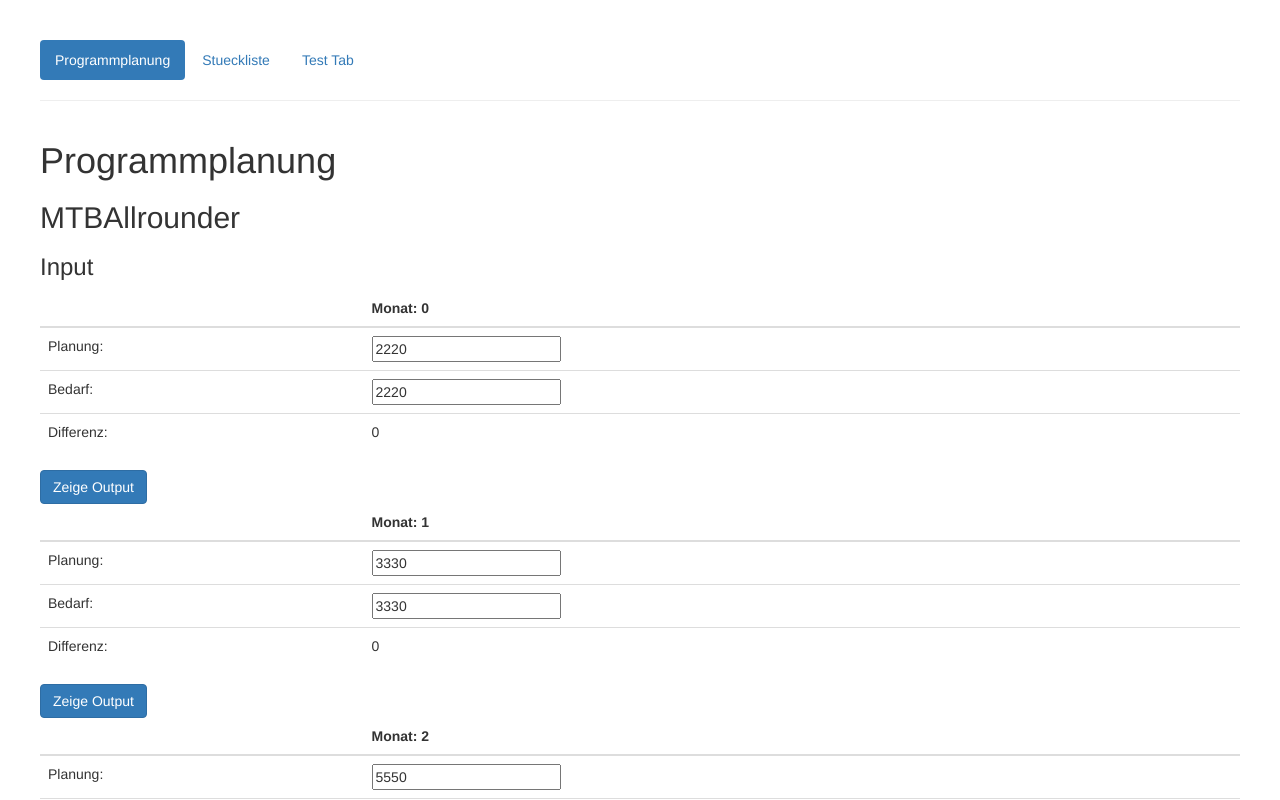
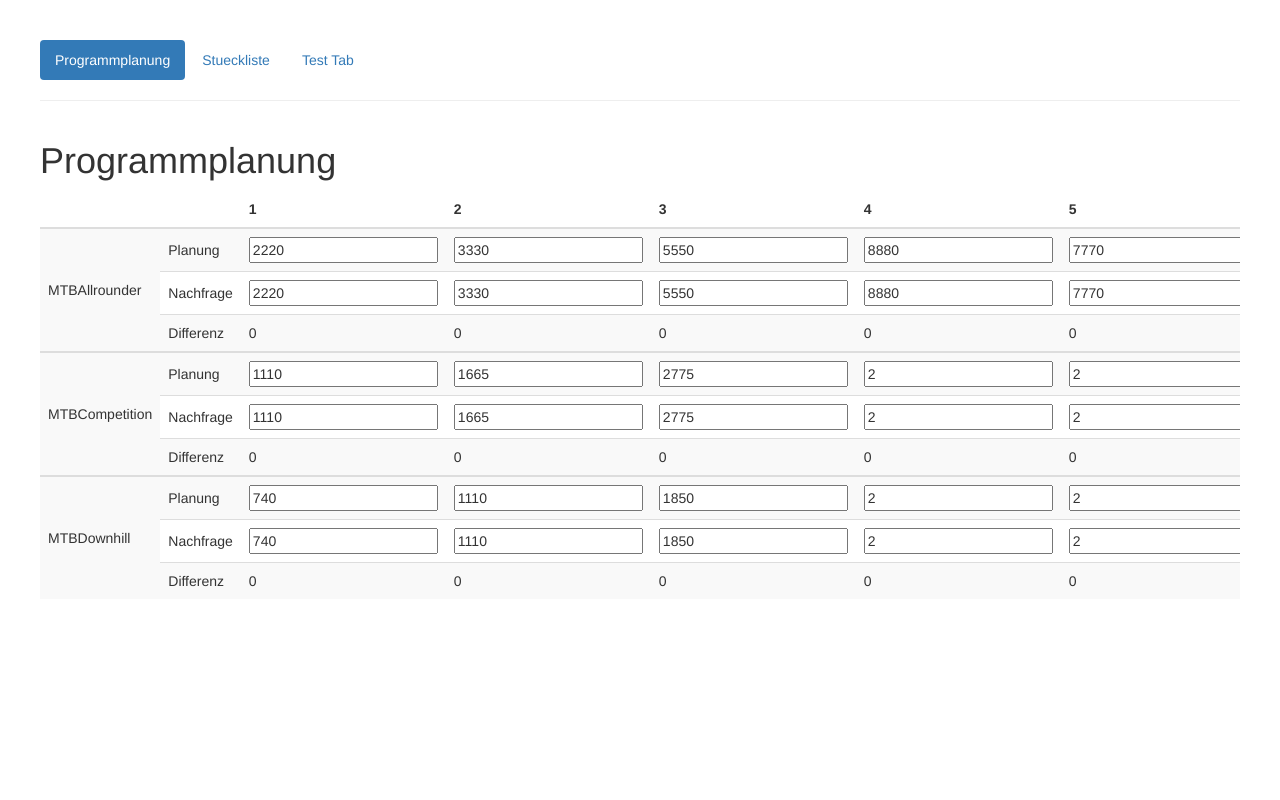
Before and after one commit to steffenwohlers/wi3p, an Angular app: page /programmplanung/1 in a window 1280 px wide. Shown: the top 800 px of the page. Built offline with nearby package versions, Linux system fonts and the light colour scheme.

Commit message:
Einige kleine Komponenten gelöscht und Programmplanung in eine große Tabelle gepackt, Konstruktor von ProgrammPlanungInput muss nun keinen Demand-Wert mehr entgegen nehmen

```diff
--- a/src/app/app.module.ts
+++ b/src/app/app.module.ts
@@ -10,10 +10,8 @@ import { StuecklisteItemComponent } from './stueckliste/stueckliste-item/stueckl
 import { FahrradService } from './shared/fahrrad.service';
 import { TestTabComponent } from './test-tab/test-tab.component';
 import { FormsModule } from '@angular/forms';
-import { ProgrammplanungFahrradComponent } from './programmplanung/programmplanung-fahrrad/programmplanung-fahrrad.component';
 
 // tslint:disable-next-line:max-line-length
-import { ProgrammplanungInputFahrradComponent } from './programmplanung/programmplanung-fahrrad-input/programmplanung-fahrrad-input.component';
 import { ProgrammplanungFahrradOutputComponent } from './programmplanung/programmplanung-fahrrad-output/programmplanung-fahrrad-output.component';
 import { ProgrammplanungFahrradStartComponent } from './programmplanung/programmplanung-fahrrad-start/programmplanung-fahrrad-start.component';
 
@@ -26,8 +24,6 @@ import { ProgrammplanungFahrradStartComponent } from './programmplanung/programm
     HeaderComponent,
     StuecklisteItemComponent,
     TestTabComponent,
-    ProgrammplanungFahrradComponent,
-    ProgrammplanungInputFahrradComponent,
     ProgrammplanungFahrradOutputComponent,
     ProgrammplanungFahrradStartComponent
   ],
--- a/src/app/programmplanung/programmplanung-fahrrad-input/programmplanung-fahrrad-input.component.html
+++ /dev/null
@@ -1,32 +0,0 @@
-
-<table class="table table-sm">
-    <thead>
-        <tr>
-            <th></th>
-            <th>Monat: {{programmplanungInput.date.getMonth()}}</th>
-        </tr>
-    </thead>
-    <tbody>
-        <tr>
-            <td>Planung:</td>
-            <td>
-                <input type="number"
-                [(ngModel)]="programmplanungInput.planning"
-                >
-            </td>
-        </tr>
-        <tr>
-            <td>Bedarf:</td>
-            <td>
-                <input type="number"
-                [(ngModel)]="programmplanungInput.demand"
-                >
-            </td>
-        </tr>
-        <tr>
-            <td>Differenz:</td>
-            <td>{{programmplanungInput.planning - programmplanungInput.demand}}</td>
-        </tr>
-    </tbody>
-</table>
-<a [routerLink]="[programmplanungInput.date.getMonth()]" class="btn btn-primary">Zeige Output</a>
--- a/src/app/programmplanung/programmplanung-fahrrad-input/programmplanung-fahrrad-input.component.ts
+++ /dev/null
@@ -1,26 +0,0 @@
-import { Component, OnInit, Input } from '@angular/core';
-import { Fahrrad } from '../../shared/fahrrad.model';
-import { NgForm } from '@angular/forms';
-import { Router } from '@angular/router';
-import { ProgrammplanungInput } from '../../shared/programmplanung-input.model';
-
-@Component({
-  selector: 'app-programmplanung-fahrrad-input',
-  templateUrl: './programmplanung-fahrrad-input.component.html',
-  styles: []
-})
-export class ProgrammplanungInputFahrradComponent implements OnInit {
-
-  @Input() programmplanungInput: ProgrammplanungInput;
-
-  constructor(private router: Router) { }
-
-  ngOnInit() {
-
-  }
-
-  onOutput() {
-    this.router.navigate(['/programmplanung', 'output']);
-  }
-
-}
--- a/src/app/programmplanung/programmplanung-fahrrad/programmplanung-fahrrad.component.html
+++ /dev/null
@@ -1,7 +0,0 @@
-<h2>{{fahrrad.modell}}</h2>
-<h3>Input</h3>
-<app-programmplanung-fahrrad-input *ngFor="let programmplanungInput of fahrrad.progammplanungInputArray" [programmplanungInput]="programmplanungInput"></app-programmplanung-fahrrad-input>
-<hr>
-<router-outlet></router-outlet>
-<hr>
-<hr>
--- a/src/app/programmplanung/programmplanung-fahrrad/programmplanung-fahrrad.component.ts
+++ /dev/null
@@ -1,17 +0,0 @@
-import { Component, OnInit, Input } from '@angular/core';
-import { Fahrrad } from '../../shared/fahrrad.model';
-
-@Component({
-  selector: 'app-programmplanung-fahrrad',
-  templateUrl: './programmplanung-fahrrad.component.html',
-  styles: []
-})
-export class ProgrammplanungFahrradComponent implements OnInit {
-  @Input() fahrrad: Fahrrad;
-
-  constructor() { }
-
-  ngOnInit() {
-  }
-
-}
--- a/src/app/programmplanung/programmplanung.component.html
+++ b/src/app/programmplanung/programmplanung.component.html
@@ -1,4 +1,37 @@
 <h1>Programmplanung</h1>
 
-
-<app-programmplanung-fahrrad *ngFor="let fahrrad of fahrraeder" [fahrrad]="fahrrad"></app-programmplanung-fahrrad>
+<table class="table table-striped table-hover">
+    <thead>
+        <tr>
+            <th colspan="2"></th>
+            <th *ngFor="let arr of fahrraeder[0].progammplanungInputArray">{{ arr.date | date:'M' }}</th>
+        </tr>
+    </thead>
+    <tbody *ngFor="let fahrrad of fahrraeder">
+        <tr>
+            <td rowspan="3">{{ fahrrad.modell }}</td>
+            <td>Planung</td>
+            <td *ngFor="let arr of fahrrad.progammplanungInputArray">
+                <input type="number"
+                class="form control"
+                [(ngModel)]="arr.planning"
+                >
+            </td>
+        </tr>
+        <tr>
+            <td>Nachfrage</td>
+            <td *ngFor="let arr of fahrrad.progammplanungInputArray">
+                    <input type="number"
+                    class="form control"
+                    [(ngModel)]="arr.demand"
+                    >
+            </td>
+        </tr>
+        <tr>
+            <td>Differenz</td>
+            <td *ngFor="let arr of fahrrad.progammplanungInputArray" [ngClass]="{'down':arr.planning < arr.demand}">
+                {{ arr.planning - arr.demand }}
+            </td>
+        </tr>
+    </tbody>
+</table>
--- a/src/app/programmplanung/programmplanung.component.ts
+++ b/src/app/programmplanung/programmplanung.component.ts
@@ -15,6 +15,7 @@ export class ProgrammplanungComponent implements OnInit {
   ngOnInit() {
     this.fahrraeder = this.fahrradService.getFahrraeder();
 
+    console.log(this.fahrraeder);
   }
 
 }
--- a/src/app/shared/fahrrad.service.ts
+++ b/src/app/shared/fahrrad.service.ts
@@ -9,18 +9,18 @@ export class FahrradService {
             'spark',
             'Fox32 F100',
             [
-                new ProgrammplanungInput(0, 2220, 2220),
-                new ProgrammplanungInput(1, 3330, 3330),
-                new ProgrammplanungInput(2, 5550, 5550),
-                new ProgrammplanungInput(3, 2, 2),
-                new ProgrammplanungInput(4, 2, 2),
-                new ProgrammplanungInput(5, 3, 3),
-                new ProgrammplanungInput(6, 2, 2),
-                new ProgrammplanungInput(7, 2, 2),
-                new ProgrammplanungInput(8, 3, 3),
-                new ProgrammplanungInput(9, 2, 2),
-                new ProgrammplanungInput(10, 2, 2),
-                new ProgrammplanungInput(11, 3, 3)
+                new ProgrammplanungInput(0, 2220),
+                new ProgrammplanungInput(1, 3330),
+                new ProgrammplanungInput(2, 5550),
+                new ProgrammplanungInput(3, 8880),
+                new ProgrammplanungInput(4, 7770),
+                new ProgrammplanungInput(5, 7215),
+                new ProgrammplanungInput(6, 6660),
+                new ProgrammplanungInput(7, 4995),
+                new ProgrammplanungInput(8, 3330),
+                new ProgrammplanungInput(9, 1665),
+                new ProgrammplanungInput(10, 2220),
+                new ProgrammplanungInput(11, 1665)
 
             ]
         ),
--- a/src/app/shared/programmplanung-input.model.ts
+++ b/src/app/shared/programmplanung-input.model.ts
@@ -2,8 +2,13 @@ export class ProgrammplanungInput {
 
     public date: Date;
 
-    constructor( month: number, public planning: number, public demand: number ) {
+    constructor( month: number, public planning: number, public demand?: number ) {
         this.date = new Date();
         this.date.setFullYear(2017, month, 1);
+
+        // Demand muss nicht mit angegeben werden, da häufig nicht klar am Anfang
+        if ( !demand ) {
+            this.demand = planning;
+        }
     }
 }
--- a/src/styles.css
+++ b/src/styles.css
@@ -20,3 +20,14 @@ tr {
     width: 100%;
     overflow-x: scroll;
 }
+
+table>thead>tr>th {
+    padding: 8px;
+}
+table>tbody>tr>td {
+    vertical-align: middle !important;
+}
+
+td.down {
+    background-color: red;
+}
```
